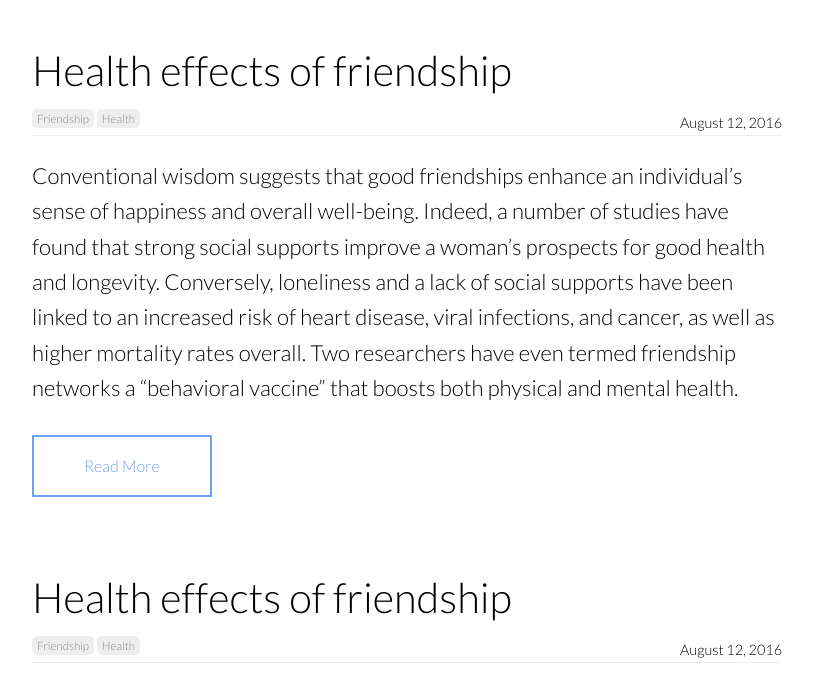
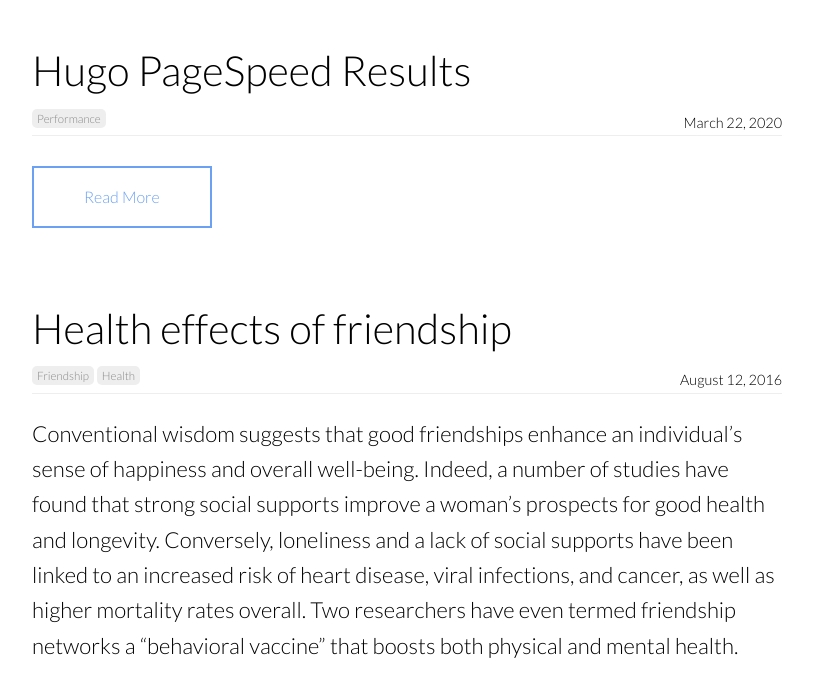
Before and after one commit to marklchaves/cme-lab, a Jekyll site: the page built from blog/index.html, in a window 1280 px wide and 900 px high, scrolled down 689 px, cut to the strip 215-900 px from the top of the window. Shown: the whole strip, without its empty margins (233-1046 px from the left). Built offline with Jekyll 4.4.1, drawn with Linux system fonts in a browser that asks for light colours; the list of posts is cut into pages by our own code.

Commit message:
Updated '_posts/2016-08-12-health-copy.md' via CloudCannon

```diff
--- a/_posts/2016-08-12-health-copy.md
+++ b/_posts/2016-08-12-health-copy.md
@@ -1,22 +1,9 @@
 ---
-title: Health effects of friendship
-date: 2016-08-12
-description: How does friendship play a role in your health?
+title: Hugo PageSpeed Results
+date: 2020-03-22
+description: Hugo Framework's Google PageSpeed Results
 categories:
-  - friendship
-  - health
-image: https://source.unsplash.com/collection/375719/2000x1322?a=.png
-author_staff_member: tom
+  - performance
+image:
+author_staff_member: mark
 ---
-
-Conventional wisdom suggests that good friendships enhance an individual's sense of happiness and overall well-being. Indeed, a number of studies have found that strong social supports improve a woman's prospects for good health and longevity. Conversely, loneliness and a lack of social supports have been linked to an increased risk of heart disease, viral infections, and cancer, as well as higher mortality rates overall. Two researchers have even termed friendship networks a "behavioral vaccine" that boosts both physical and mental health.
-
-![Man](https://source.unsplash.com/random/1500x1000)
-
-While there is an impressive body of research linking friendship and health, the precise reasons for the connection remain unclear. Most of the studies in this area are large prospective studies that follow people over a period of time, and while there may be a correlation between the two variables (friendship and health status), researchers still do not know if there is a cause and effect relationship, such as the notion that good friendships actually improve health.
-
-![Thai](https://source.unsplash.com/random/1500x1001)
-
-A number of theories have attempted to explain this link. These theories have included that good friends encourage their friends to lead more healthy lifestyles; that good friends encourage their friends to seek help and access services when needed; that good friends enhance their friends' coping skills in dealing with illness and other health problems; and that good friends actually affect physiological pathways that are protective of health.
-
-![lavender flowers](https://source.unsplash.com/random/1500x1002)
```
